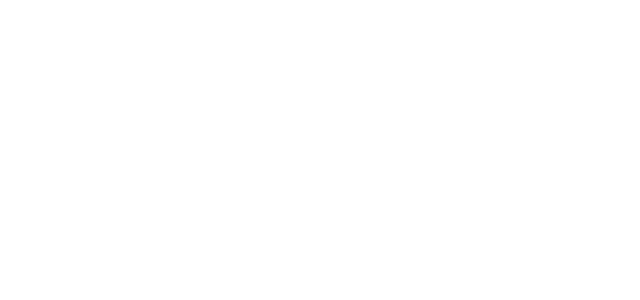
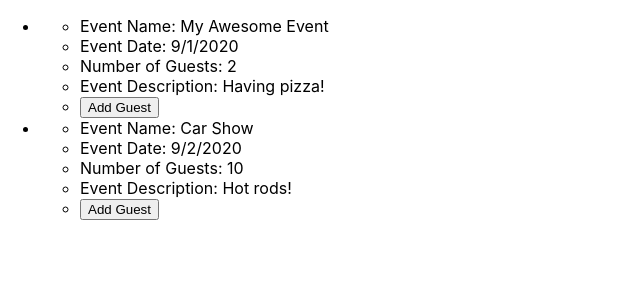
Before and after one commit to taylor-johnson-codes/Coding_Dojo_MERN_Stack, a React (Create React App) app in the folder 2_React/3_Functional_Components/functional_components_instructor_lecture/: page / in a window 1280 px wide. Shown: the top 300 px of the page, without its empty margins (0-640 px from the left). Built offline with nearby package versions, Linux system fonts and the light colour scheme.

Commit message:
following demo

```diff
--- a/2_React/3_Functional_Components/functional_components_instructor_lecture/src/App.js
+++ b/2_React/3_Functional_Components/functional_components_instructor_lecture/src/App.js
@@ -1,10 +1,25 @@
 import React from 'react';
 import './App.css';
+import EventCard from './components/EventCard';
 
 function App() {
   return (
     <div>
-
+      <ul>
+        {/* starting to type EventCard will give an auto import option to import the component above */}
+        <EventCard
+          name={"My Awesome Event"}
+          date={"9/1/2020"}
+          guests={2}
+          description={"Having pizza!"}
+        />
+        <EventCard
+          name={"Car Show"}
+          date={"9/2/2020"}
+          guests={10}
+          description={"Hot rods!"}
+        />
+      </ul>
     </div>
   );
 }
--- a/2_React/3_Functional_Components/functional_components_instructor_lecture/src/components/EventCard.js
+++ b/2_React/3_Functional_Components/functional_components_instructor_lecture/src/components/EventCard.js
@@ -1,12 +1,29 @@
 // With ES7 React extension, can use rafce snippet
 // rafce = react arrow function component with export
 
-import React from 'react'
+import React, { useState } from 'react'
+
+// The whole thing below is a function so it doesn't have a constructor because constructors are for classes, not functions
 
 const EventCard = props => {
+    // useState has a snippet: const [state, setstate] = useState(initialState)
+    const [name, setName] = useState(props.name);  // don't really need this if you don't plan on changing the item's state (i.e. a person's first name doesn't usually change)
+    const [date, setDate] = useState(props.date);
+    const [guests, setGuests] = useState(props.guests);
+    const [description, setDescription] = useState(props.description);
+    // taken from props and entered into state so it can be changed; props is read-only
+
     return (
         <div>
-
+            <li>
+                <ul>
+                    <li>Event Name: {name}</li>
+                    <li>Event Date: {date}</li>
+                    <li>Number of Guests: {guests}</li>
+                    <li>Event Description: {description}</li>
+                    <li><button onClick={ () => setGuests(guests+1) }>Add Guest</button></li>
+                </ul>
+            </li>
         </div>
     )
 }
```
